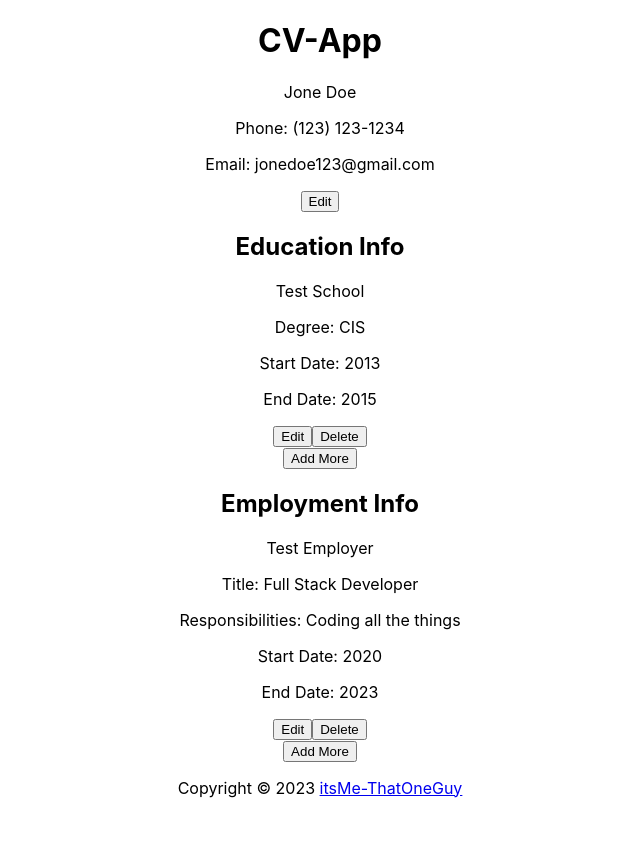
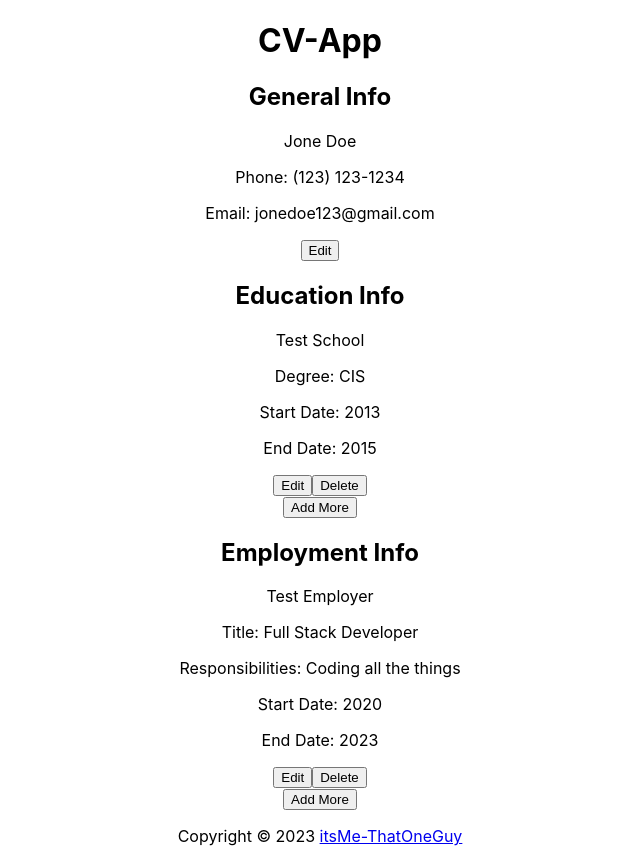
Before and after one commit to itsMe-ThatOneGuy/cv-project, a React (Create React App) app: page / in a window 1280 px wide. Shown: the whole page, without its empty margins (320-960 px from the left). Before the commit the page ends 814 px from the top, so only its background shows below. Built offline with nearby package versions, Linux system fonts and the light colour scheme.

Commit message:
Added basic "Title" styling

```diff
--- a/src/components/General.js
+++ b/src/components/General.js
@@ -4,6 +4,7 @@ class General extends Component {
 	render() {
 		return (
 			<div>
+				<h2>General Info</h2>
 				<div>
 					<p>{this.props.info.name}</p>
 					<p>Phone: {this.props.info.phone}</p>
--- a/src/components/GeneralForm.js
+++ b/src/components/GeneralForm.js
@@ -50,6 +50,7 @@ class GeneralForm extends Component {
 		} else {
 			return (
 				<div>
+					<h2>General Info</h2>
 					<form onSubmit={this.onSubmitForm}>
 						<label htmlFor="nameInput">Name:</label>
 						<input
```
